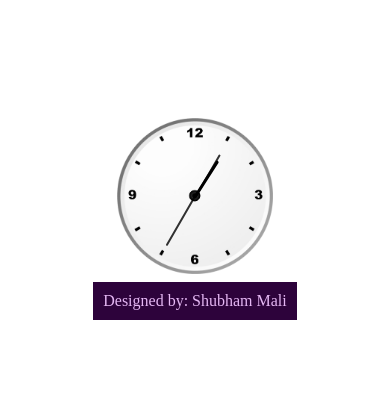
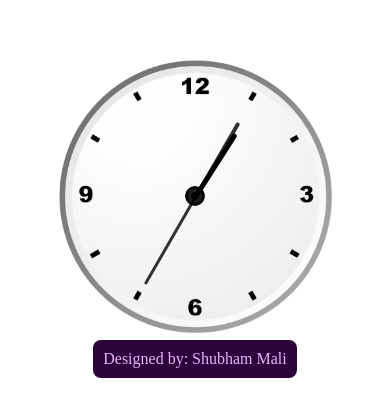
Before and after one commit to shubham-mali7/Analog-Clock, a plain HTML site: page index.html in a window 390 px wide. Shown: the part 203-620 px from the top of the page. Drawn offline with Linux system fonts and the light colour scheme.

Commit message:
gave extra width to clockContainer and updated footer

```diff
--- a/style.css
+++ b/style.css
@@ -51,13 +51,15 @@ body {
 footer {
   /* border: 3px solid yellow;  */
   margin-top: 2%;
-  border-radius: 5px;
+  border-radius: px;
   margin-bottom: 2%;
 }
+
 .copyright {
   padding: 10px;
   background-color: #2d033b;
   color: #e5b8f4;
+  border-radius: 8px;
 }
 .copyright a {
   color: #e5b8f4;
@@ -74,6 +76,11 @@ a:hover {
     height: 100vh;
   }
 
+  #clockContainer{
+    width: 70vw;
+    height: 70vw;
+  }
+
   footer {
     margin-bottom: 0;
   }
```
